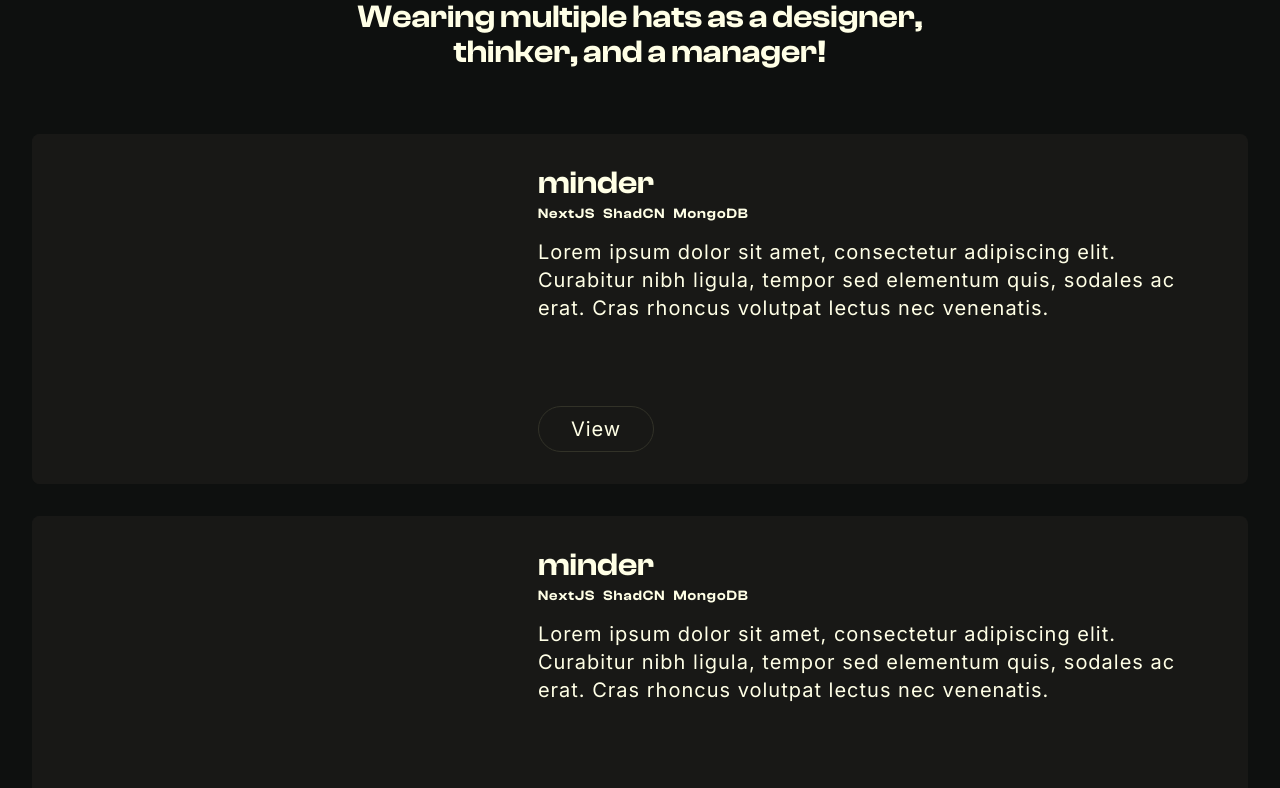
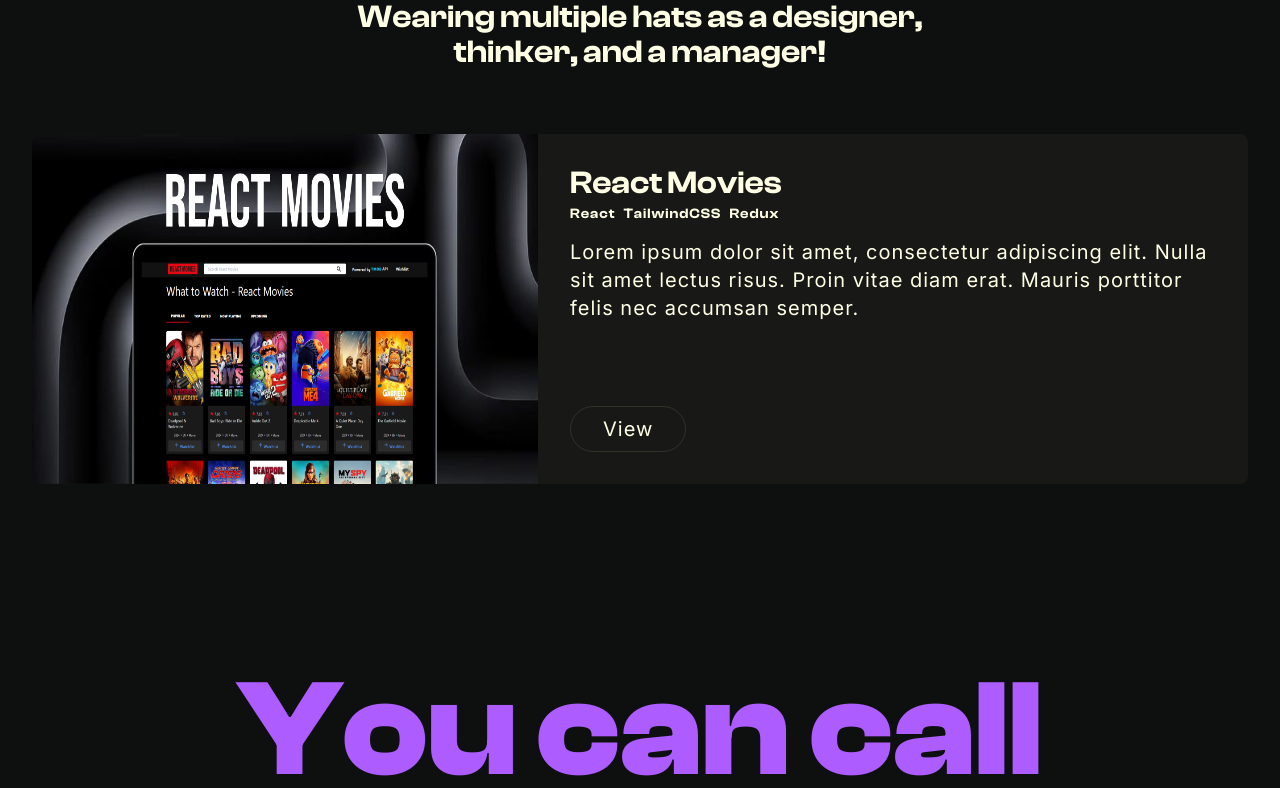
Before and after one commit to michaelcanonizado/michaelcanonizado, a Next.js app: page / in a window 1280 px wide. Shown: the part 2261-3049 px from the top of the page. Built offline with nearby package versions, Linux system fonts and the light colour scheme.

Commit message:
feat: add props to <Project/> to allow it to display data and create a projects data array

```diff
--- a/src/app/_sections/projects/index.tsx
+++ b/src/app/_sections/projects/index.tsx
@@ -2,7 +2,21 @@ import { cn } from '@/lib/utils';
 import { ComponentBaseProps } from '@/types';
 
 import { TextDisplay, TextHeading } from '@/components/text';
-import Project from '@/app/_sections/projects/project';
+import Project, { ProjectType } from '@/app/_sections/projects/project';
+
+const projectsList: ProjectType[] = [
+  {
+    image: {
+      src: '/projects/react-movies.png',
+      alt: 'Project React Movies'
+    },
+    technologies: ['React', 'TailwindCSS', 'Redux'],
+    heading: 'React Movies',
+    description:
+      'Lorem ipsum dolor sit amet, consectetur adipiscing elit. Nulla sit amet lectus risus. Proin vitae diam erat. Mauris porttitor felis nec accumsan semper. ',
+    url: 'https://google.com'
+  }
+];
 
 const Projects = ({ className }: ComponentBaseProps) => {
   return (
@@ -19,9 +33,18 @@ const Projects = ({ className }: ComponentBaseProps) => {
         </div>
       </div>
       <div className='flex flex-col gap-lg'>
-        <Project />
-        <Project />
-        <Project />
+        {projectsList.map((project, index) => {
+          return (
+            <Project
+              key={index}
+              image={project.image}
+              heading={project.heading}
+              technologies={project.technologies}
+              description={project.description}
+              url={project.url}
+            />
+          );
+        })}
       </div>
     </section>
   );
--- a/src/app/_sections/projects/project.tsx
+++ b/src/app/_sections/projects/project.tsx
@@ -5,9 +5,27 @@ import { ComponentBaseProps } from '@/types';
 import { motion } from 'framer-motion';
 
 import { TextBody, TextHeading, TextSub } from '@/components/text';
-import Link from '@/components/link';
+import Image from 'next/image';
 
-const Project = ({ className }: ComponentBaseProps) => {
+export type ProjectType = {
+  image: {
+    src: string;
+    alt: string;
+  };
+  heading: string;
+  technologies: string[];
+  description: string;
+  url: string;
+};
+
+const Project = ({
+  className,
+  image,
+  heading,
+  technologies,
+  description,
+  url
+}: ProjectType & ComponentBaseProps) => {
   const containerVariants = {
     hidden: {
       y: 50,
@@ -41,34 +59,45 @@ const Project = ({ className }: ComponentBaseProps) => {
         className
       )}
     >
-      <div className='h-[350px] w-full min-w-[400px] lg:max-w-[700px]'>
-        <div className='h-full w-full bg-muted' />
+      <div className='relative h-[350px] w-full min-w-[400px] lg:max-w-[700px]'>
+        <Image fill src={image.src} alt={image.alt} />
       </div>
+
       <div className='flex flex-col justify-between p-lg'>
         <div className='mb-lg'>
           <div className='mb-xs flex items-center justify-start'>
-            <TextHeading showAnimation={false}>minder</TextHeading>
+            <TextHeading showAnimation={false}>{heading}</TextHeading>
           </div>
+
           <div className='mb-md flex flex-row gap-sm'>
-            <TextSub showAnimation={false} className='font-semibold'>
-              NextJS
-            </TextSub>
-            <TextSub showAnimation={false} className='font-semibold'>
-              ShadCN
-            </TextSub>
-            <TextSub showAnimation={false} className='font-semibold'>
-              MongoDB
-            </TextSub>
+            {technologies.map((technology, index) => {
+              return (
+                <TextSub
+                  key={index}
+                  showAnimation={false}
+                  className='font-semibold'
+                >
+                  {technology}
+                </TextSub>
+              );
+            })}
           </div>
+
           <div className='flex items-center justify-end'>
-            <TextBody showAnimation={false}>
-              Lorem ipsum dolor sit amet, consectetur adipiscing elit. Curabitur
-              nibh ligula, tempor sed elementum quis, sodales ac erat. Cras
-              rhoncus volutpat lectus nec venenatis.
-            </TextBody>
+            <TextBody showAnimation={false}>{description}</TextBody>
           </div>
         </div>
-        <Link>View</Link>
+
+        <div
+          className={cn(
+            'group w-fit rounded-full border px-lg py-sm hover:bg-background/50',
+            className
+          )}
+        >
+          <TextBody showAnimation={false} className=''>
+            View
+          </TextBody>
+        </div>
       </div>
     </motion.div>
   );
```
Also changed, not shown: public/projects/react-movies.png.
